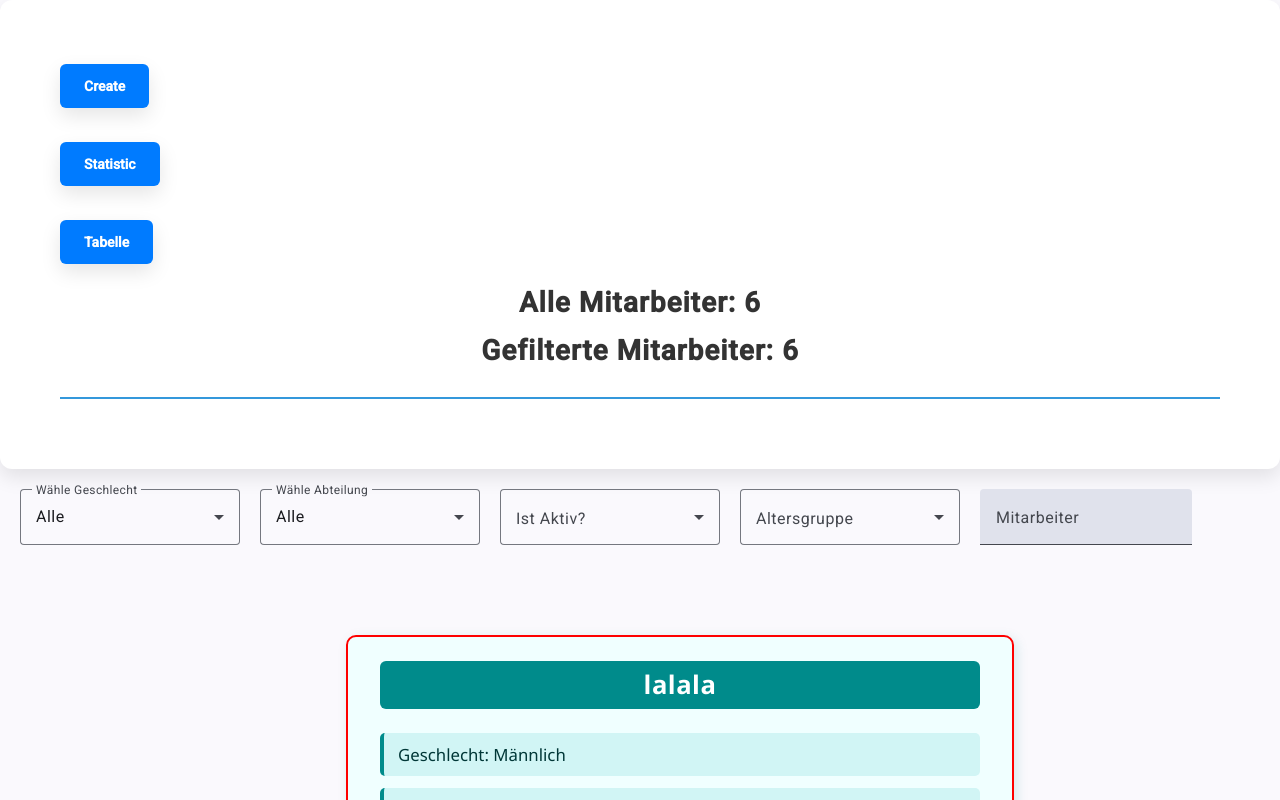
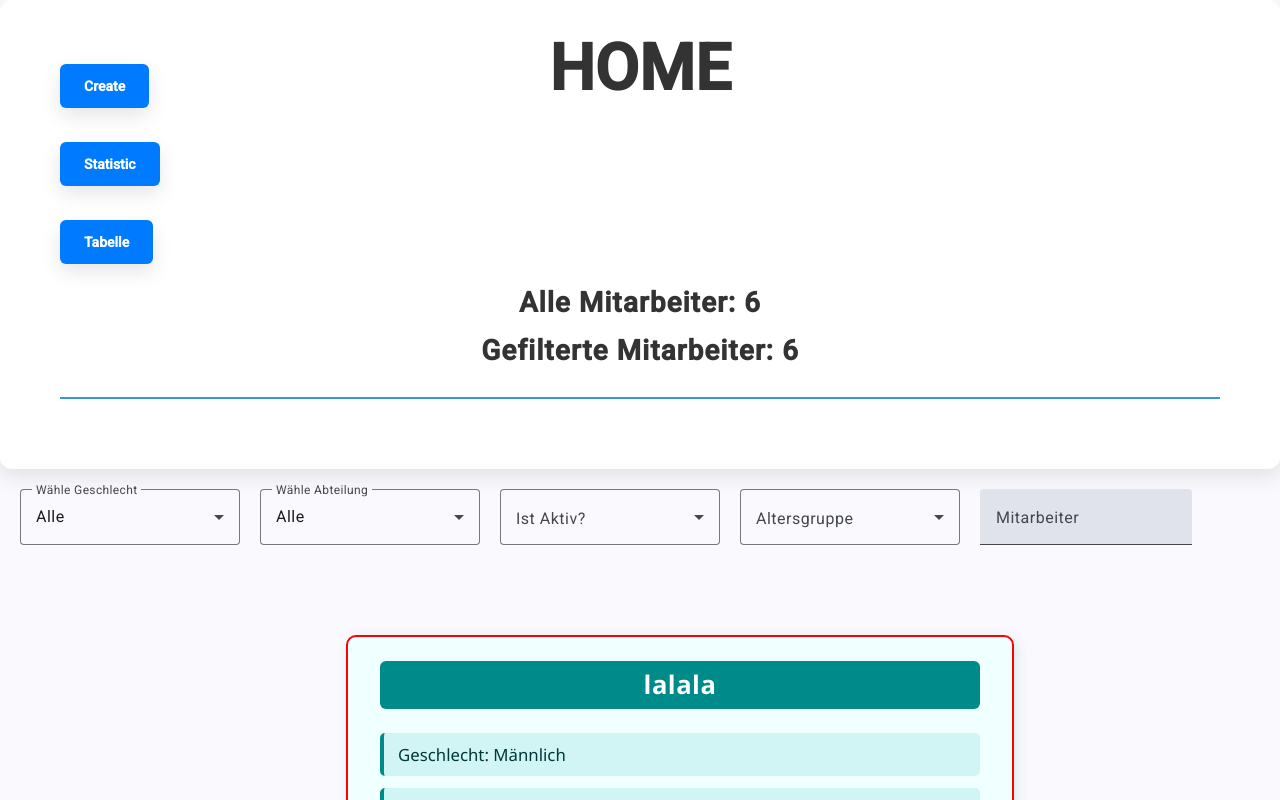
Before and after one commit to Luuk07/Mitarbeiter-Dashboard, an Angular app: page / in a window 1280 px wide. Shown: the top 800 px of the page. Built offline with nearby package versions, Linux system fonts and the light colour scheme; data requests are answered from the project's data file.

Commit message:
Titel je nach dem auf welcher Seite man ist

```diff
--- a/src/app/header-comp/header-comp.css
+++ b/src/app/header-comp/header-comp.css
@@ -62,3 +62,16 @@ body {
 .blink {
   animation: blink-animation 0.6s ease;
 }
+
+.mainTitel {
+  position: absolute;      /* absolute Positionierung relativ zum Viewport */
+  top: 0;                  /* ganz oben */
+  left: 50%;               /* horizontal mittig */
+  transform: translateX(-50%); /* horizontale Zentrierung */
+  font-size: 2rem;
+  font-weight: 400;
+  color: #64e58b;
+  margin: 0;               /* keine Standard-Margins */
+  padding: 1rem 0;         /* etwas Luft oben/unten im Text */
+  text-align: center;
+}
--- a/src/app/header-comp/header-comp.html
+++ b/src/app/header-comp/header-comp.html
@@ -3,6 +3,7 @@
     <p>
       <a routerLink="/create">Create</a>
     </p>
+
   }
   @if(!isOnHome()){
     <p>
@@ -20,6 +21,22 @@
       <a routerLink="/table">Tabelle</a>
     </p>
   }
+<div class="mainTitel">
+  @if(isOnCreate()){
+    <h1>CREATE</h1>
+  }
+  @if(isOnHome()){
+    <h1>HOME</h1>
+  }
+
+  @if(isOnStatistic()){
+    <h1>STATISTIC</h1>
+  }
+   @if(isOnTable()){
+    <h1>TABELLE</h1>
+  }
+</div>
+
   <h1 class ="title" >
     Alle Mitarbeiter: {{employees.length}}
     <p>
```
